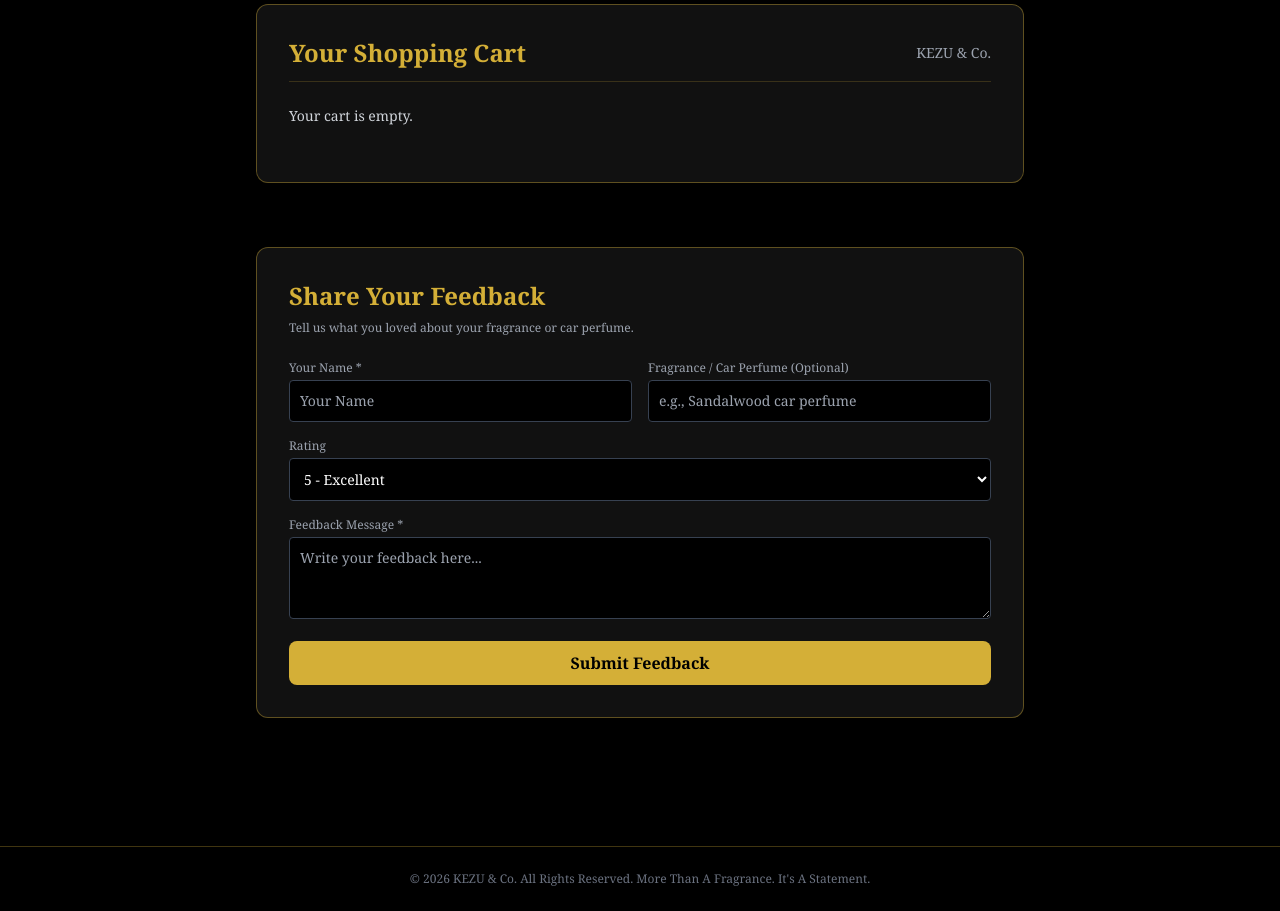
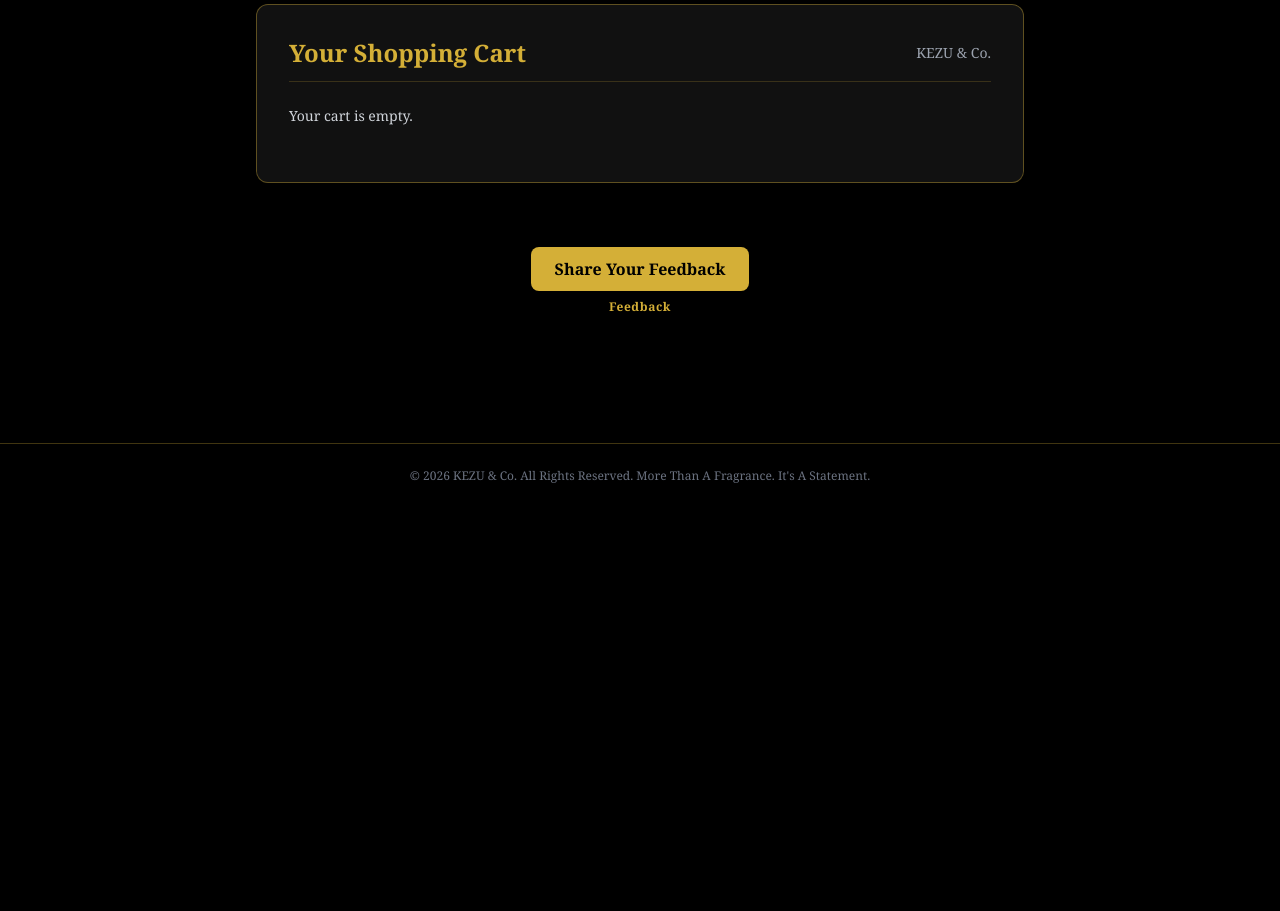
Before and after one commit to Yashgoswami2003/kezu-store, a Django app: page / in a window 1280 px wide. Shown: the part 1855-2766 px from the top of the page. After the commit the page ends 2338 px from the top, so only its background shows below. Run offline with Django 5.2, Linux system fonts and the light colour scheme; data comes from the database, SQL or seed files in the repository; some libraries are stand-ins or nearby versions.

Commit message:
Push feedback modal, SEO files, and store updates

```diff
--- a/store/templates/index.html
+++ b/store/templates/index.html
@@ -339,8 +339,17 @@ KEZU & Co. Fragrances and stories, created for every version of you.
 </div>
 <button onclick="checkoutWhatsApp()" id="checkout-btn" class="w-full bg-green-600 text-white font-semibold py-3 rounded-lg hidden hover:bg-green-700 transition shadow-lg text-center mt-6">Proceed to WhatsApp Order</button>
 </div>
-<!-- Feedback Section (Saves to DB without redirecting to WhatsApp) -->
-<div id="feedback-section" class="max-w-3xl mx-auto mt-16 border border-[#d4af37]/40 p-8 rounded-xl bg-[#111] shadow-2xl">
+<!-- Feedback Trigger (Button + Sirf "Feedback" Neeche) & Modal -->
+<div id="feedback-trigger-wrap" class="max-w-3xl mx-auto mt-16 flex flex-col items-center gap-2">
+<button type="button" id="open-feedback-modal-btn" onclick="openFeedbackModal()" class="gold-bg text-black font-semibold px-6 py-2.5 rounded-lg hover:opacity-90 transition shadow-lg">
+Share Your Feedback
+</button>
+<span class="text-xs font-semibold gold-text tracking-wider">Feedback</span>
+</div>
+
+<div id="feedback-modal" class="hidden fixed inset-0 z-[70] bg-black/80 backdrop-blur-sm flex items-center justify-center p-4" onclick="handleFeedbackBackdropClick(event)">
+<div id="feedback-section" class="relative w-full max-w-3xl border border-[#d4af37]/40 p-8 rounded-xl bg-[#111] shadow-2xl max-h-[90vh] overflow-y-auto">
+<button type="button" onclick="closeFeedbackModal()" aria-label="Close feedback modal" class="absolute top-4 right-5 text-gray-400 hover:text-[#d4af37] text-2xl font-bold leading-none">&times;</button>
 <h3 class="text-2xl font-bold gold-text mb-2">Share Your Feedback</h3>
 <p class="text-xs text-gray-400 mb-6">Tell us what you loved about your fragrance or car perfume.</p>
 <form id="feedback-form" onsubmit="submitFeedback(event)" class="space-y-4">
@@ -372,6 +381,7 @@ KEZU & Co. Fragrances and stories, created for every version of you.
 <div id="fb-status" class="text-sm hidden"></div>
 <button type="submit" id="fb-submit-btn" class="w-full gold-bg text-black font-semibold py-2.5 rounded-lg hover:opacity-90 transition">Submit Feedback</button>
 </form>
+</div>
 </div>
 </main>
 <!-- Footer -->
@@ -738,6 +748,28 @@ let encodedMessage = encodeURIComponent(message);
 window.open(`https://wa.me/${WHATSAPP_NUMBER}?text=${encodedMessage}`, '_blank');
 }
 
+function openFeedbackModal() {
+const modal = document.getElementById('feedback-modal');
+if (modal) modal.classList.remove('hidden');
+}
+
+function closeFeedbackModal() {
+const modal = document.getElementById('feedback-modal');
+if (modal) modal.classList.add('hidden');
+}
+
+function handleFeedbackBackdropClick(event) {
+if (event.target && event.target.id === 'feedback-modal') {
+closeFeedbackModal();
+}
+}
+
+document.addEventListener('keydown', function(event) {
+if (event.key === 'Escape') {
+closeFeedbackModal();
+}
+});
+
 function getCookie(name) {
 let cookieValue = null;
 if (document.cookie && document.cookie !== '') {
@@ -799,6 +831,7 @@ statusElem.className = "text-sm text-green-400 font-semibold";
 statusElem.innerText = thankYouMsg;
 statusElem.classList.remove('hidden');
 document.getElementById('feedback-form').reset();
+closeFeedbackModal();
 } else {
 statusElem.className = "text-sm text-red-400";
 statusElem.innerText = data.error || "Could not submit feedback. Please try again.";
```
